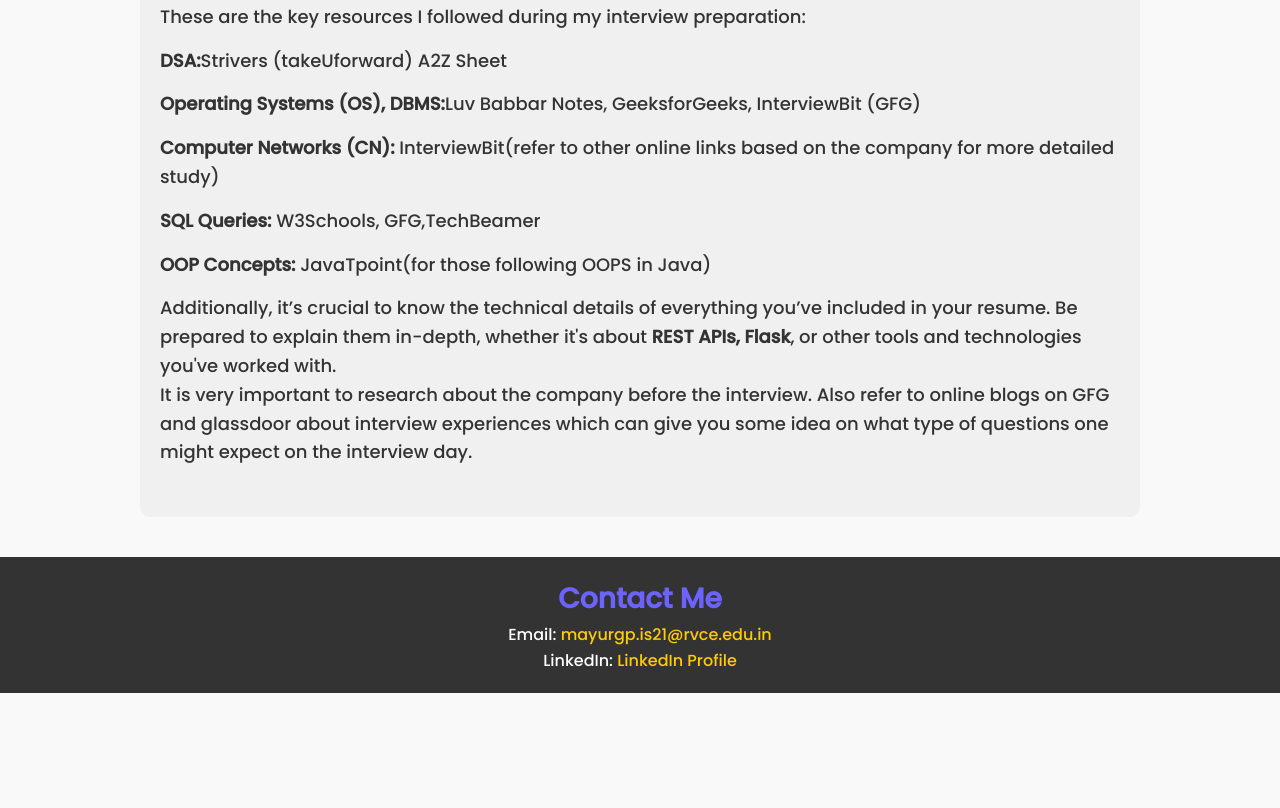
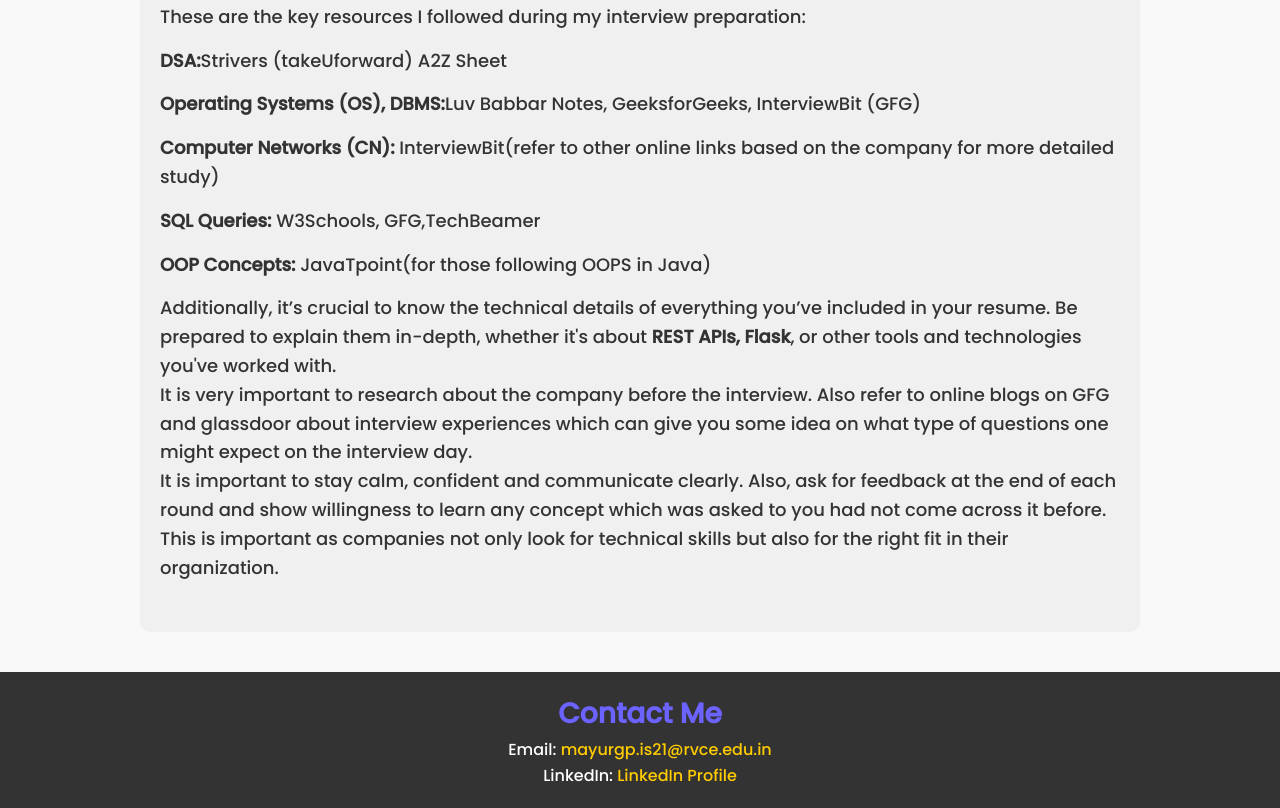
Before and after one commit to MayurGP25/MayurGP25.github.io, a plain HTML site: page index.html in a window 1280 px wide. Shown: the part 3971-4779 px from the top of the page. Before the commit the page ends 4664 px from the top, so only its background shows below. Drawn offline with Linux system fonts and the light colour scheme.

Commit message:
Update index.html

```diff
--- a/index.html
+++ b/index.html
@@ -116,6 +116,8 @@
     <p>
 It is very important to research about the company before the interview. Also refer to online blogs on GFG and glassdoor about interview experiences which can give you some idea on what type of questions one might expect on the interview day.
     </p>
+    <p>It is important to stay calm, confident and communicate clearly. Also, ask for feedback at the end of each round and show willingness to learn any concept which was asked to you had not come across it before. This is important as companies not only look for technical skills but also for the right fit in their organization.
+    </p>
 </section>
 
     <!-- Footer/Contact Section -->
```
